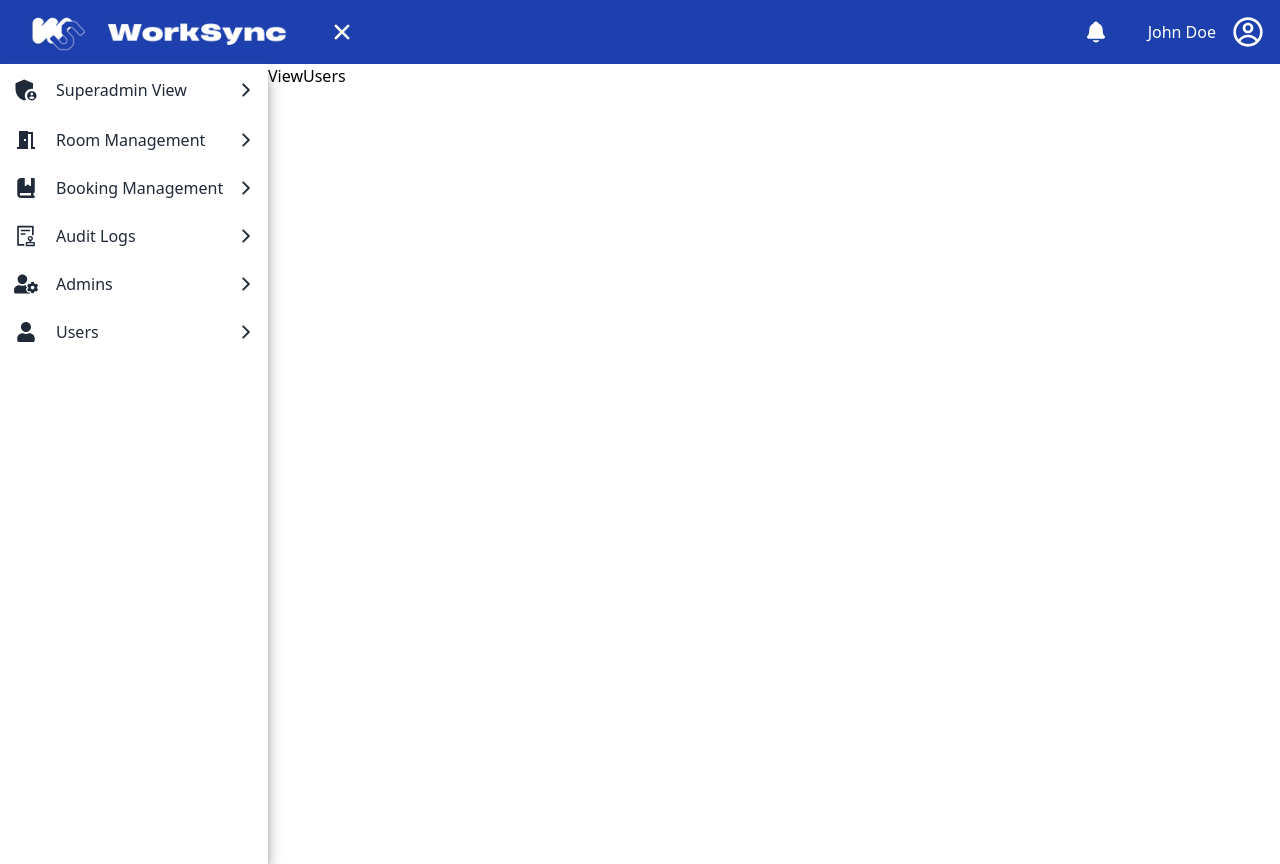
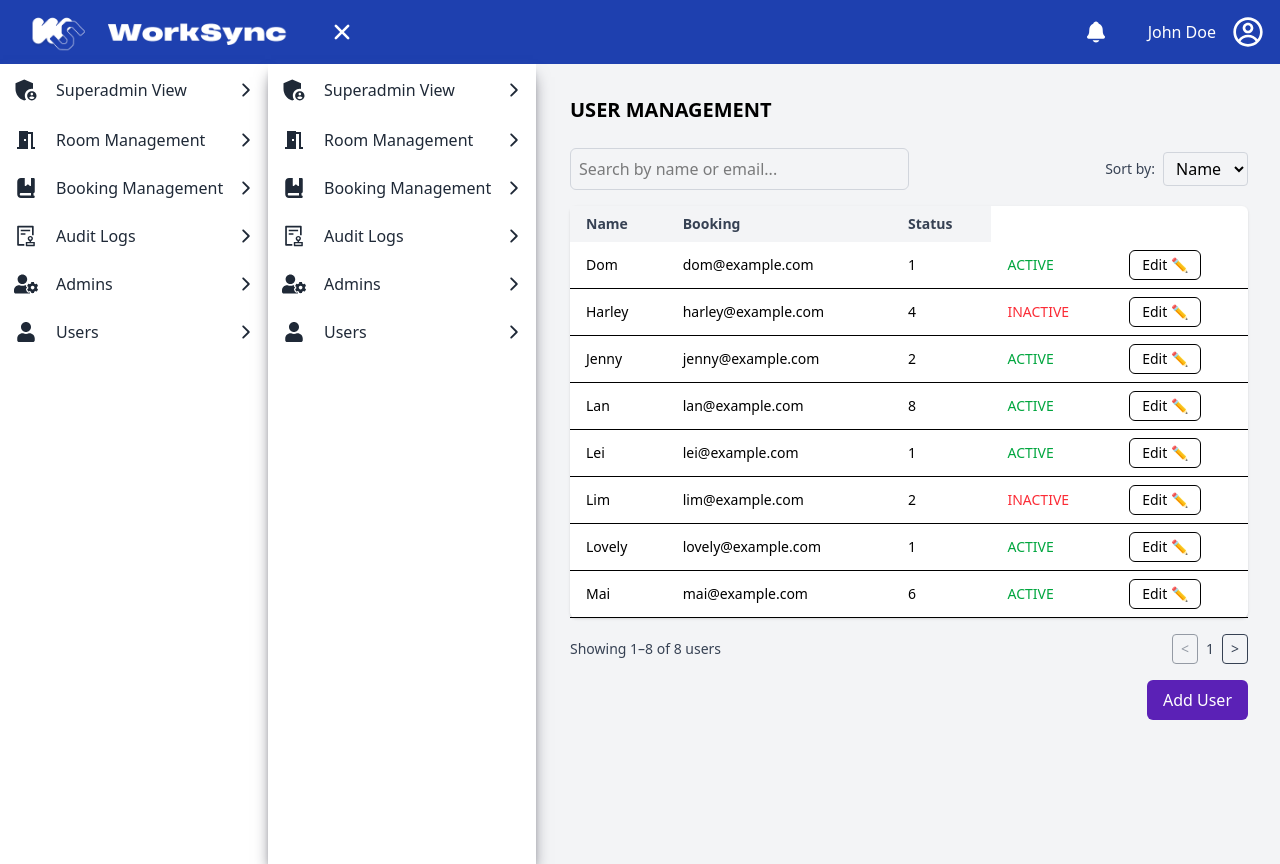
Before and after one commit to donnabell-s/WorkSync-frontend, a React (Vite) app: page /admin/users/view in a window 1280 px wide. Before the commit the page ends 800 px from the top, so only its background shows below. Built offline with nearby package versions, Linux system fonts and the light colour scheme.

Commit message:
viewusers

```diff
--- a/src/views/containers/Admin-Superadmin/Users/ViewUsers/ViewUsers.tsx
+++ b/src/views/containers/Admin-Superadmin/Users/ViewUsers/ViewUsers.tsx
@@ -1,9 +1,136 @@
-import React from 'react'
+import React, { useState } from 'react';
+import SideNav from '../../../../components/Layout/AdminSuperAdminLayout/SideNav';
 
-const ViewUsers = () => {
-  return (
-    <div>ViewUsers</div>
-  )
+interface User {
+  name: string;
+  email: string;
+  booking: number;
+  status: 'ACTIVE' | 'INACTIVE';
 }
 
-export default ViewUsers
+const mockUsers: User[] = [
+  { name: 'Jenny', email: 'jenny@example.com', booking: 2, status: 'ACTIVE' },
+  { name: 'Dom', email: 'dom@example.com', booking: 1, status: 'ACTIVE' },
+  { name: 'Lovely', email: 'lovely@example.com', booking: 1, status: 'ACTIVE' },
+  { name: 'Harley', email: 'harley@example.com', booking: 4, status: 'INACTIVE' },
+  { name: 'Lei', email: 'lei@example.com', booking: 1, status: 'ACTIVE' },
+  { name: 'Mai', email: 'mai@example.com', booking: 6, status: 'ACTIVE' },
+  { name: 'Lim', email: 'lim@example.com', booking: 2, status: 'INACTIVE' },
+  { name: 'Lan', email: 'lan@example.com', booking: 8, status: 'ACTIVE' },
+];
+
+const ViewUser: React.FC = () => {
+  const [search, setSearch] = useState('');
+  const [sortBy, setSortBy] = useState<'Name' | 'Status'>('Name');
+  const [currentPage, setCurrentPage] = useState(1);
+
+  const filteredUsers = mockUsers
+    .filter(user =>
+      user.name.toLowerCase().includes(search.toLowerCase()) ||
+      user.email.toLowerCase().includes(search.toLowerCase())
+    )
+    .sort((a, b) => {
+      if (sortBy === 'Name') return a.name.localeCompare(b.name);
+      return a.status.localeCompare(b.status);
+    });
+
+  const usersPerPage = 8;
+  const paginatedUsers = filteredUsers.slice(
+    (currentPage - 1) * usersPerPage,
+    currentPage * usersPerPage
+  );
+
+  return (
+    <div className="flex min-h-screen bg-gray-100">
+      <SideNav nav={true} />
+      <main className="flex-1 ml-[270px] p-8">
+        <h2 className="text-xl font-semibold mb-6">USER MANAGEMENT</h2>
+
+        <div className="flex items-center justify-between mb-4">
+          <input
+            type="text"
+            placeholder="Search by name or email..."
+            className="w-1/2 p-2 border border-gray-300 rounded-md"
+            value={search}
+            onChange={(e) => setSearch(e.target.value)}
+          />
+
+          <div className="flex items-center gap-2">
+            <span className="text-sm text-gray-700">Sort by:</span>
+            <select
+              className="border border-gray-300 rounded px-2 py-1"
+              value={sortBy}
+              onChange={(e) => setSortBy(e.target.value as 'Name' | 'Status')}
+            >
+              <option value="Name">Name</option>
+              <option value="Status">Status</option>
+            </select>
+          </div>
+        </div>
+
+        <table className="w-full bg-white rounded-md shadow">
+          <thead>
+            <tr className="text-left bg-gray-100 text-sm text-gray-700">
+              <th className="px-4 py-2">Name</th>
+              <th className="px-4 py-2">Booking</th>
+              <th className="px-4 py-2">Status</th>
+            </tr>
+          </thead>
+          <tbody>
+            {paginatedUsers.map((user, index) => (
+              <tr key={index} className="border-b hover:bg-gray-50 text-sm">
+                <td className="px-4 py-2">{user.name}</td>
+                <td className="px-4 py-2">{user.email}</td>
+                <td className="px-4 py-2">{user.booking}</td>
+                <td className={`px-4 py-2 font-medium ${user.status === 'ACTIVE' ? 'text-green-600' : 'text-red-500'}`}>
+                  {user.status}
+                </td>
+                <td className="px-4 py-2">
+                  <button className="text-sm border px-3 py-1 rounded-md hover:bg-gray-200">
+                    Edit ✏️
+                  </button>
+                </td>
+              </tr>
+            ))}
+          </tbody>
+        </table>
+
+        {/* Pagination */}
+        <div className="flex justify-between items-center mt-4 text-sm text-gray-700">
+          <span>
+            Showing {(currentPage - 1) * usersPerPage + 1}–{Math.min(currentPage * usersPerPage, filteredUsers.length)} of {filteredUsers.length} users
+          </span>
+          <div className="flex items-center gap-2">
+            <button
+              onClick={() => setCurrentPage((prev) => Math.max(prev - 1, 1))}
+              disabled={currentPage === 1}
+              className="px-2 py-1 border rounded disabled:opacity-50"
+            >
+              &lt;
+            </button>
+            <span>{currentPage}</span>
+            <button
+              onClick={() =>
+                setCurrentPage((prev) =>
+                  prev * usersPerPage < filteredUsers.length ? prev + 1 : prev
+                )
+              }
+              className="px-2 py-1 border rounded"
+            >
+              &gt;
+            </button>
+          </div>
+        </div>
+
+        {/* Add User */}
+        <div className="flex justify-end mt-4">
+          <button className="bg-[#5B21B6] text-white px-4 py-2 rounded-md hover:bg-[#4C1D95]">
+            Add User
+          </button>
+        </div>
+      </main>
+    </div>
+  );
+};
+
+export default ViewUser;
```
